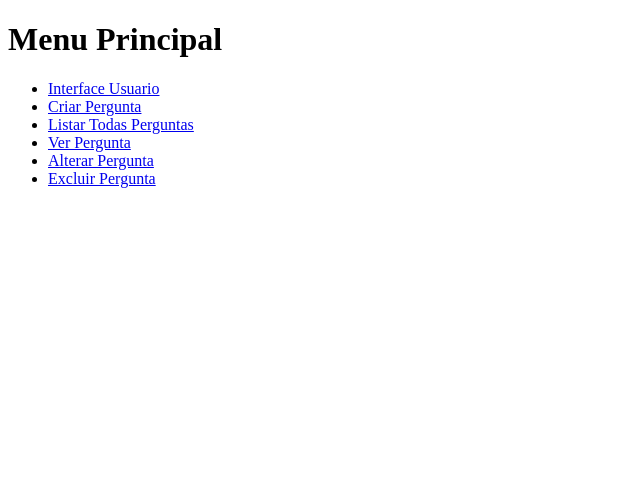
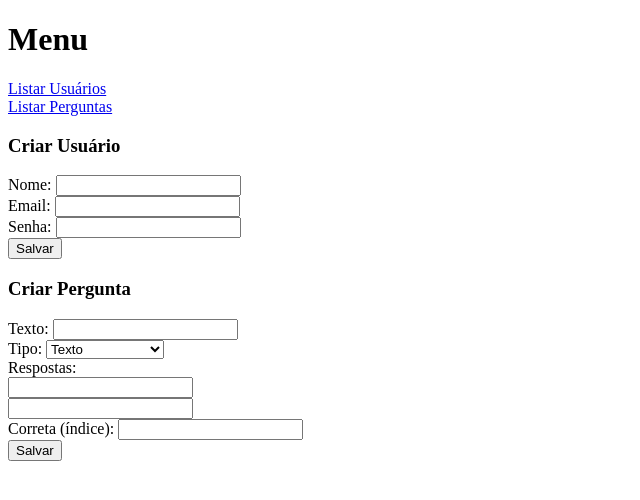
Before and after one commit to RenanDz/CRUD-JOGO-CORPORATIVO, a PHP site: page / in a window 1280 px wide. Shown: the top 500 px of the page, without its empty margins (0-640 px from the left). Run offline with PHP 8.4, Linux system fonts and the light colour scheme.

Commit message:
Update index.php

```diff
--- a/index.php
+++ b/index.php
@@ -1,17 +1,32 @@
 <!DOCTYPE html>
 <html>
-<head>
-    <title>Jogo Corporativo - CRUD</title>
-</head>
+<head><title>Game Corporativo</title></head>
 <body>
-    <h1>Menu Principal</h1>
-    <ul>
-        <li><a href="usuarios.php">Interface Usuario</a></li>
-        <li><a href="criar.php">Criar Pergunta</a></li>
-        <li><a href="listar.php">Listar Todas Perguntas</a></li>
-        <li><a href="ver.php">Ver Pergunta</a></li>
-        <li><a href="alterar.php">Alterar Pergunta</a></li>
-        <li><a href="excluir.php">Excluir Pergunta</a></li>
-    </ul>
+<h1>Menu</h1>
+<a href="usuario.php?listar=1">Listar Usuários</a><br>
+<a href="pergunta.php?listar=1">Listar Perguntas</a><br>
+<form method="post" action="usuario.php">
+    <h3>Criar Usuário</h3>
+    Nome: <input type="text" name="nome"><br>
+    Email: <input type="text" name="email"><br>
+    Senha: <input type="password" name="senha"><br>
+    <input type="hidden" name="acao" value="criar">
+    <button type="submit">Salvar</button>
+</form>
+<form method="post" action="pergunta.php">
+    <h3>Criar Pergunta</h3>
+    Texto: <input type="text" name="texto"><br>
+    Tipo:
+    <select name="tipo">
+        <option value="texto">Texto</option>
+        <option value="multipla">Múltipla escolha</option>
+    </select><br>
+    Respostas: <br>
+    <input type="text" name="respostas[]"> <br>
+    <input type="text" name="respostas[]"> <br>
+    Correta (índice): <input type="number" name="correta"><br>
+    <input type="hidden" name="acao" value="criar">
+    <button type="submit">Salvar</button>
+</form>
 </body>
 </html>
```
